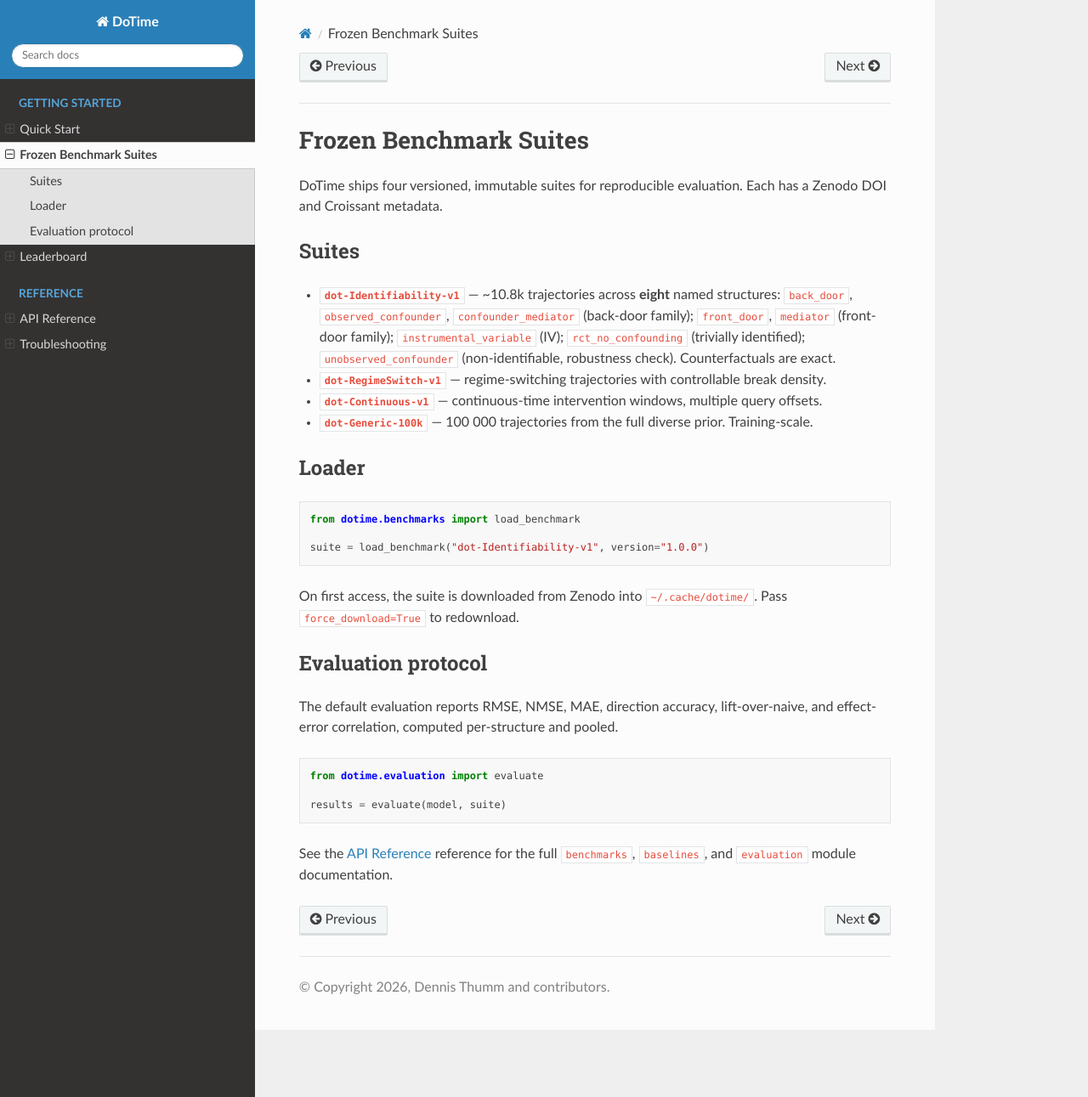
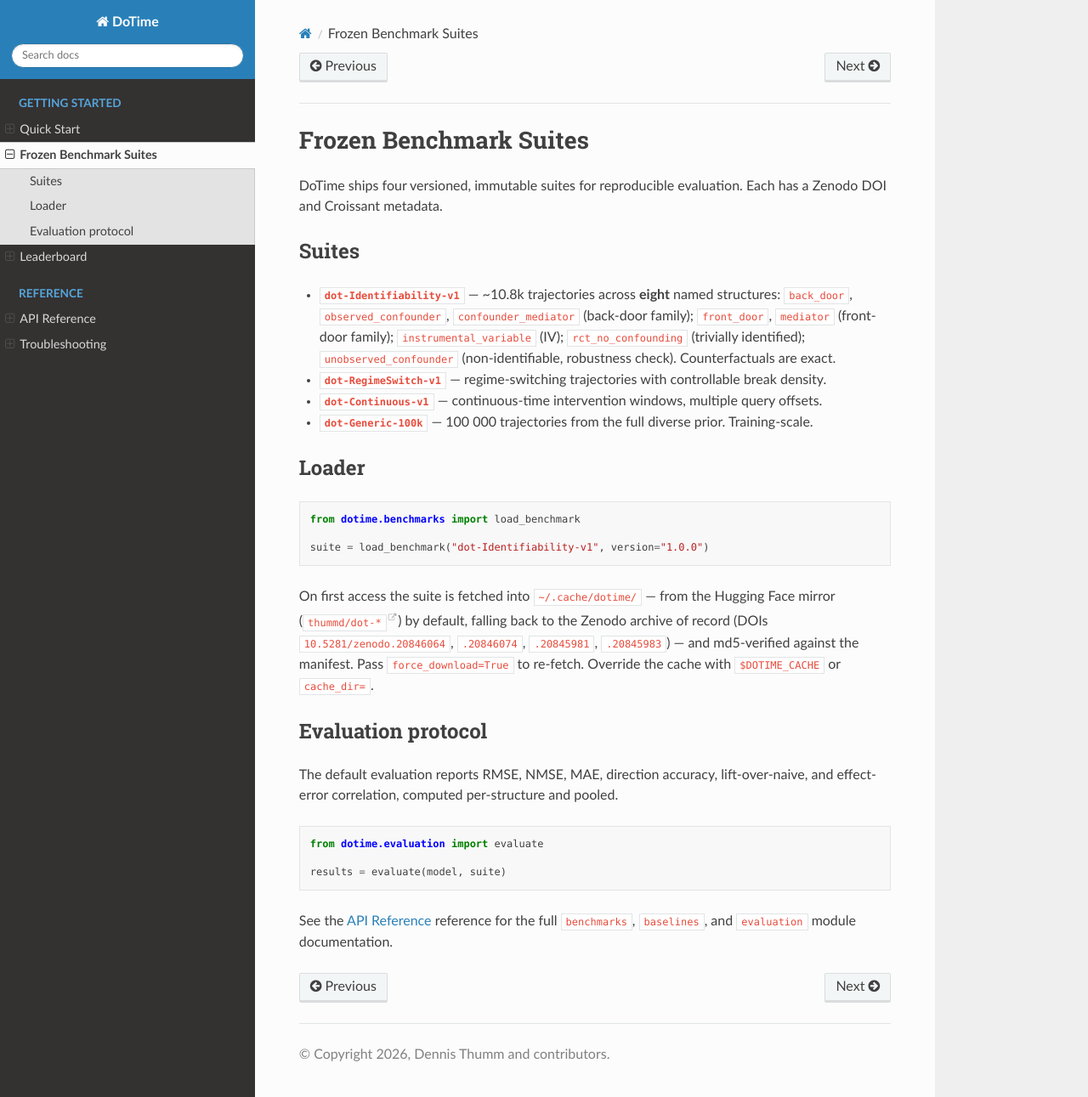
Before and after one commit to thummd/dotime, a Sphinx documentation site: the page built from docs/benchmarks.md, in a window 1280 px wide and 1291 px high. Shown: the whole window at 85% size. Built offline with Sphinx 7.4.7 and the Read the Docs theme 3.1.0, drawn with Linux system fonts in a browser that asks for light colours.

Commit message:
Docs: README badges + hosted-artifacts table, loader HF-first note, repo URL -> thummd/dotime
Add PyPI/HF/Zenodo/CI/license badges and a suites table (HF links + Zenodo DOIs +
checkpoints) to the README; document the HF-first/Zenodo-fallback load path with the
live DOIs; normalize the GitHub repo URL to lowercase thummd/dotime.

````diff
--- a/docs/benchmarks.md
+++ b/docs/benchmarks.md
@@ -17,7 +17,11 @@ from dotime.benchmarks import load_benchmark
 suite = load_benchmark("dot-Identifiability-v1", version="1.0.0")
 ```
 
-On first access, the suite is downloaded from Zenodo into `~/.cache/dotime/`. Pass `force_download=True` to redownload.
+On first access the suite is fetched into `~/.cache/dotime/` — from the Hugging Face
+mirror ([`thummd/dot-*`](https://huggingface.co/thummd)) by default, falling back to the
+Zenodo archive of record (DOIs `10.5281/zenodo.20846064`, `.20846074`, `.20845981`,
+`.20845983`) — and md5-verified against the manifest. Pass `force_download=True` to
+re-fetch. Override the cache with `$DOTIME_CACHE` or `cache_dir=`.
 
 ## Evaluation protocol
 
````
Also changed, not shown: README.md (+19 -2 lines), pyproject.toml (+4 -4 lines), 1 other file.
